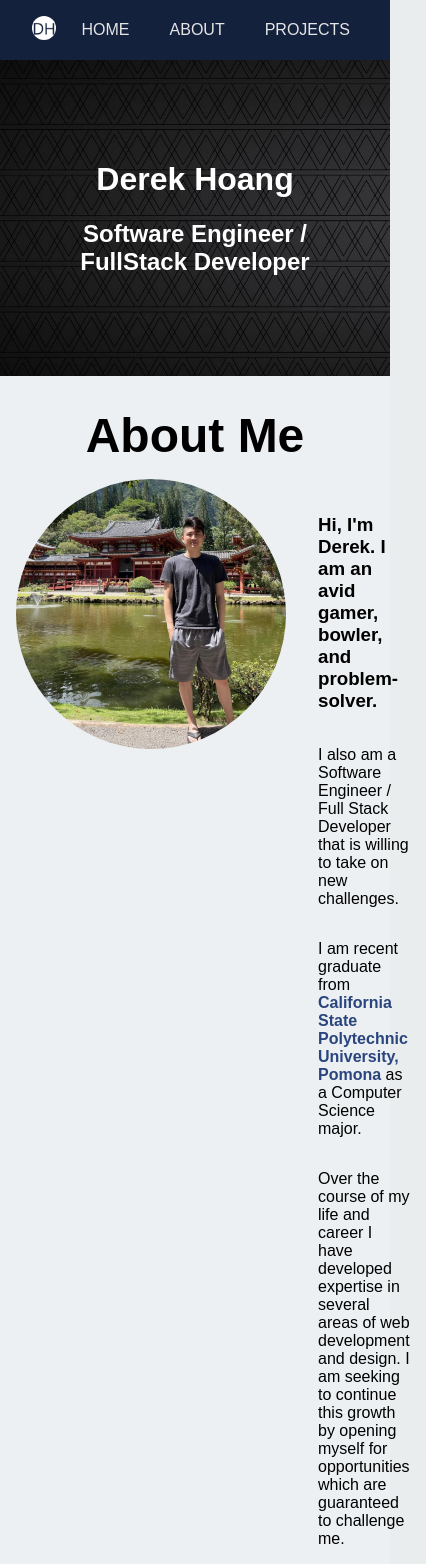
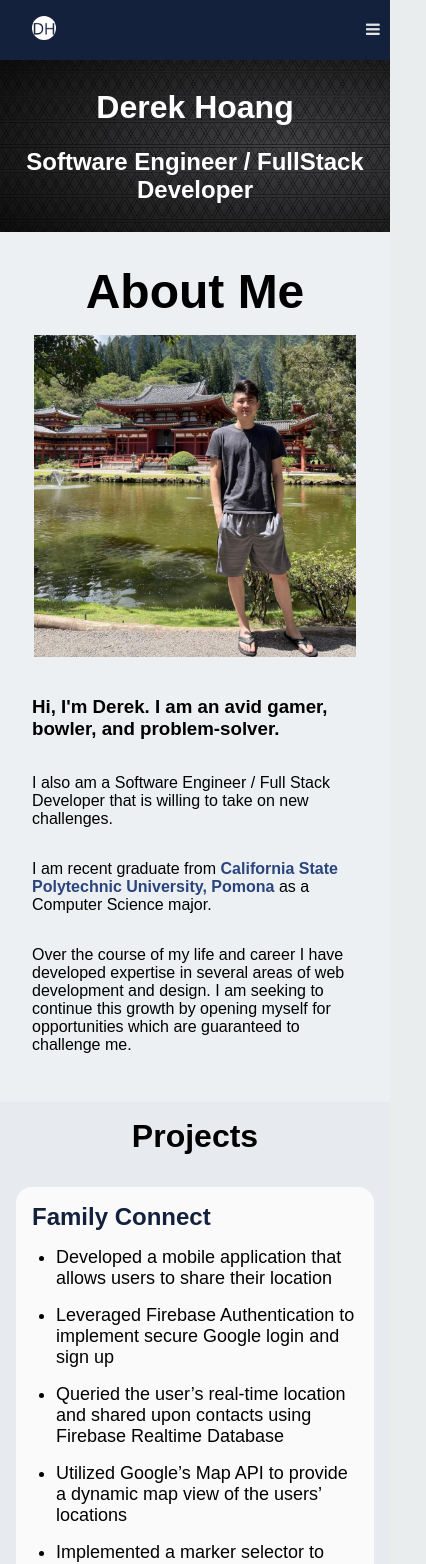
Before and after one commit to OriginalPandaz/originalpandaz.github.io, a React (Vite) app: page / in a window 390 px wide. Shown: the top 1564 px of the page, 426 px wide, since content can reach past the window. Built offline with nearby package versions, Linux system fonts and the light colour scheme.

Commit message:
Refactored element names and added dropdown navbar

```diff
--- a/src/App.css
+++ b/src/App.css
@@ -48,7 +48,7 @@ body {
   padding: 0.5rem;
 }
 
-.navbar ul {
+.navbar-inactive {
   list-style: none;
   padding: 0;
   margin: 0;
@@ -56,21 +56,23 @@ body {
   gap: 0.5rem;
   text-transform: uppercase;
 }
-.navbar li {
+.navbar-link {
   padding: 21px 16px;
 }
 
-.navbar li.active {
-  background-color: #1f3f8a;
-}
-
-.navbar li:hover {
+.navbar-link:hover {
   background-color: #24396c;
 }
 
-.navbar a {
+.link-sections {
   text-decoration: none;
   color: inherit;
+}
+
+.navbar-dropdown {
+  visibility: hidden;
+  max-width: 0;
+  position: absolute;
 }
 
 .banner-section {
@@ -150,9 +152,10 @@ body {
   margin: 1rem;
 }
 
-.card p {
+.card li {
   color: black;
-  margin: 1rem;
+  margin: 1rem 1rem 0 0;
+  font-size: 18px;
 }
 
 .project-button:last-child {
@@ -207,3 +210,75 @@ footer a {
     margin: auto;
   }
 }
+
+@media only screen and (max-width: 692px) {
+  .about-me {
+    display: inline;
+  }
+  .about-me img {
+    width: 90%;
+    height: 90%;
+    border-radius: 0;
+  }
+
+  .project-button {
+    width: max-content;
+  }
+
+  .navbar {
+    height: 60px;
+    width: 100%;
+  }
+
+  .navbar-resp {
+    background-color: #14213d;
+    color: #e5e5e5;
+    display: flex;
+    justify-content: space-between;
+    align-items: center;
+    padding: 0 1.5rem;
+    position: fixed;
+    width: 100%;
+    top: 0;
+    height: 60px;
+    bottom: 180px;
+  }
+
+  .navbar-inactive {
+    display: none !important;
+  }
+
+  .navbar-active {
+    display: flex;
+    flex-direction: column;
+    position: absolute;
+    top: 60px;
+    background-color: #14213d;
+    text-align: center;
+    right: 0;
+    width: 100%;
+    margin: 0;
+    padding: 0;
+    list-style: none;
+  }
+
+  .navbar-link {
+    padding: 0;
+  }
+
+  .link-sections {
+    display: block;
+    width: 100%;
+    height: 100%;
+    padding: 1.5rem 1rem;
+  }
+
+  .navbar-dropdown {
+    position: relative;
+    visibility: visible;
+  }
+
+  .banner-section {
+    padding: 0.5rem;
+  }
+}
--- a/src/App.jsx
+++ b/src/App.jsx
@@ -79,7 +79,7 @@ function App() {
               </a>
               <div className="card">
                 <h2 className="card-title">EmailFaster</h2>
-                <p>
+                <ul>
                   <li>
                     Developed a web application to auto-populate template emails
                   </li>
@@ -95,7 +95,7 @@ function App() {
                     Engineered with Vite for faster development and ensured type
                     safety using TypeScript
                   </li>
-                </p>
+                </ul>
               </div>
               <div className="project-button-section">
                 <a
@@ -113,7 +113,7 @@ function App() {
               </div>
               <div className="card">
                 <h2 className="card-title">Student Calendar</h2>
-                <p>
+                <ul>
                   <li>
                     Created a student calendar web application using React.js
                     that auto-generates class schedules to a certain time period
@@ -126,12 +126,12 @@ function App() {
                     Provided secure user registration by hashing user’s
                     credentials using Bcrypt
                   </li>
-                </p>
+                </ul>
               </div>
 
               <div className="card">
                 <h2 className="card-title">Bronco More Direct</h2>
-                <p>
+                <ul>
                   <li>
                     Engineered a more informative version of the web application
                     Bronco Direct class scheduler
@@ -147,7 +147,7 @@ function App() {
                   <li>
                     Provided scalable and reliable database through AWS DynamoDB
                   </li>
-                </p>
+                </ul>
               </div>
               <a
                 href="https://github.com/OriginalPandaz/Bronco-More-Direct"
@@ -157,7 +157,7 @@ function App() {
               </a>
               <div className="card">
                 <h2 className="card-title">Weather Web App</h2>
-                <p>
+                <ul>
                   <li>
                     Utilized open-source weather API to retrieve data for
                     front-end web applicaition
@@ -170,7 +170,7 @@ function App() {
                     Provides daily weather and hourly weather based on user's
                     location and made responsive for all device screens
                   </li>
-                </p>
+                </ul>
               </div>
               <div className="project-button-section">
                 <a
@@ -188,7 +188,7 @@ function App() {
               </div>
               <div className="card">
                 <h2 className="card-title">Bomberman</h2>
-                <p>
+                <ul>
                   <li>
                     Built the single-player game Bomberman in C++ and utilized
                     Simple Fast and Multimedia (SFML) library to implement the
@@ -198,7 +198,7 @@ function App() {
                     Configured enemy's "hit detection" using SFML Pixel Perfect
                     Collision which allowed the automation of the AI's movement
                   </li>
-                </p>
+                </ul>
               </div>
               <a
                 href="https://github.com/OriginalPandaz/Bomberman"
--- a/src/Navbar.jsx
+++ b/src/Navbar.jsx
@@ -1,26 +1,35 @@
+import { useState } from "react";
+
 export function Navbar() {
+  const [clicked, setClicked] = useState(false);
   return (
-    <nav className="navbar">
+    <nav className={clicked ? "navbar-resp" : "navbar"}>
       <a href="#">
         <img className="navbar-icon" src="/assets/home_image.png"></img>
       </a>
-      <ul>
-        <li>
+      <ul className={clicked ? "navbar-active" : "navbar-inactive"}>
+        <li className="navbar-link">
           <a href="#" className="link-sections">
             Home
           </a>
         </li>
-        <li>
+        <li className="navbar-link">
           <a href="#about" className="link-sections">
             About
           </a>
         </li>
-        <li>
+        <li className="navbar-link">
           <a href="#projects" className="link-sections">
             Projects
           </a>
         </li>
       </ul>
+      <div className="navbar-dropdown">
+        <i
+          onClick={() => setClicked(!clicked)}
+          className={clicked ? "fa fa-times" : "fa fa-bars"}
+        ></i>
+      </div>
     </nav>
   );
 }
```
